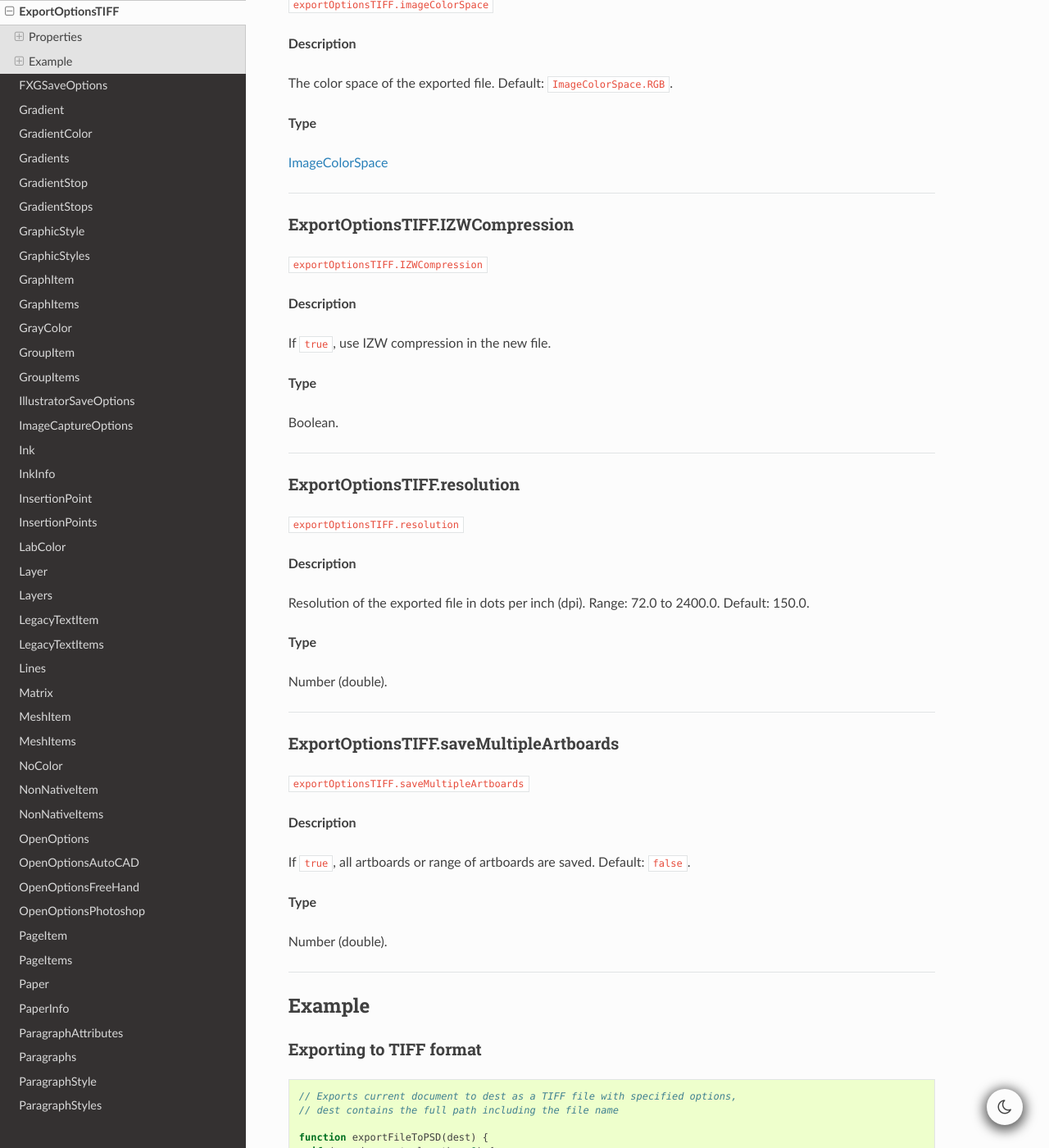
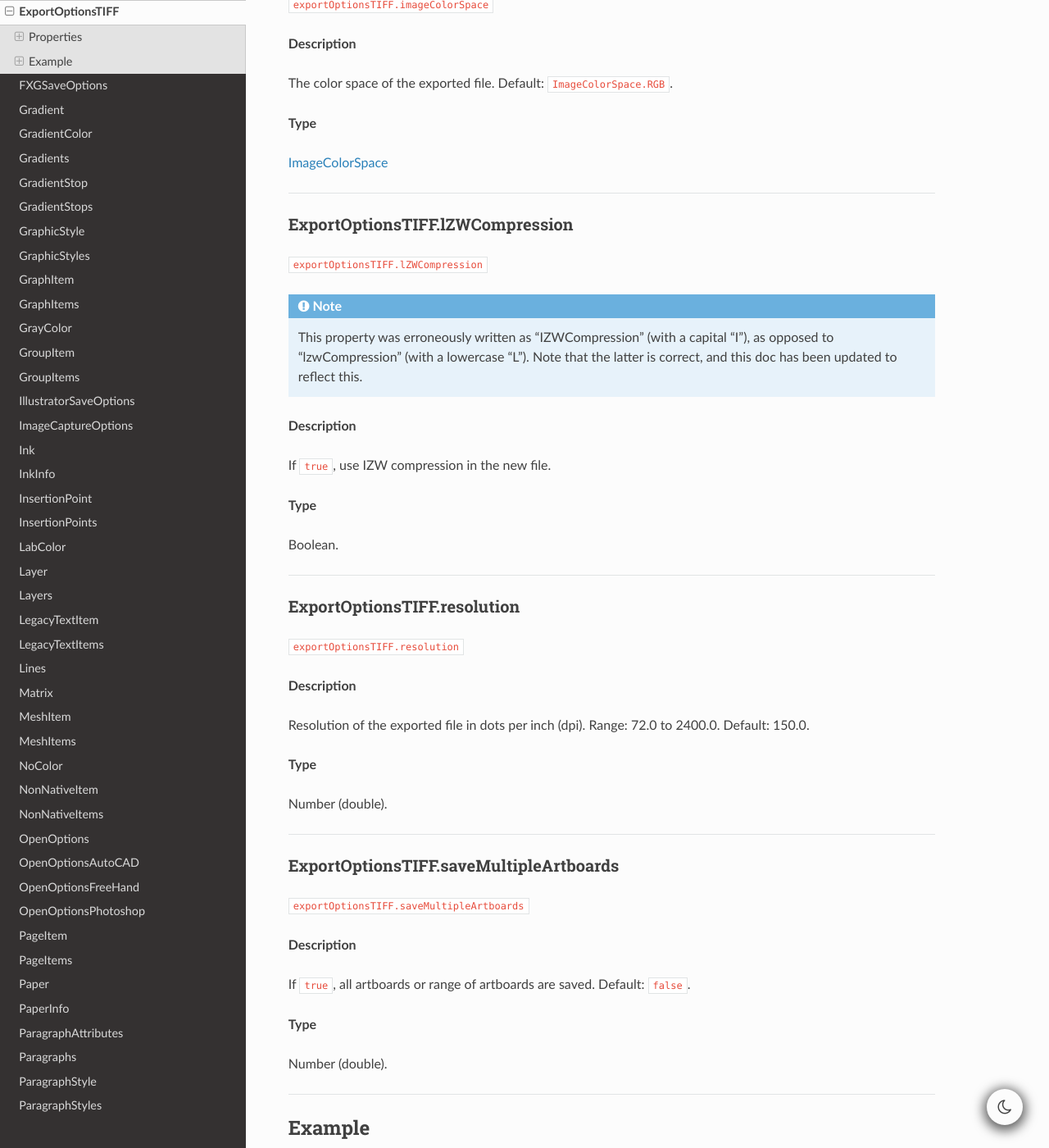
Before and after one commit to docsforadobe/illustrator-scripting-guide, a Sphinx documentation site: the page built from docs/jsobjref/ExportOptionsTIFF.rst, in a window 1280 px wide and 1400 px high, scrolled down 1513 px. Shown: the whole window at 82% size. Built offline with Sphinx 7.4.7 and the Read the Docs theme 3.1.0, drawn with Linux system fonts in a browser that asks for light colours; some of the changed text lies outside the part shown.

Commit message:
Fix IZWCompression <> lZWCompression typo (resolve #6)

```diff
--- a/docs/jsobjref/ExportOptionsTIFF.rst
+++ b/docs/jsobjref/ExportOptionsTIFF.rst
@@ -85,12 +85,15 @@ The color space of the exported file. Default: ``ImageColorSpace.RGB``.
 
 ----
 
-.. _jsobjref/ExportOptionsTIFF.IZWCompression:
+.. _jsobjref/ExportOptionsTIFF.lZWCompression:
 
-ExportOptionsTIFF.IZWCompression
+ExportOptionsTIFF.lZWCompression
 ********************************************************************************
 
-``exportOptionsTIFF.IZWCompression``
+``exportOptionsTIFF.lZWCompression``
+
+.. note::
+   This property was erroneously written as "IZWCompression" (with a capital "I"), as opposed to "lzwCompression" (with a lowercase "L"). Note that the latter is correct, and this doc has been updated to reflect this.
 
 **Description**
 
@@ -153,7 +156,7 @@ Exporting to TIFF format
       var exportOptions = new ExportOptionsTIFF();
       exportOptions.resolution = 150;
       exportOptions.byteOrder = TIFFByteOrder.IBMPC;
-      exportOptions.IZWCompression = false;
+      exportOptions.lZWCompression = false;
 
       var type = ExportType.TIFF;
       var fileSpec = new File(dest);
```
